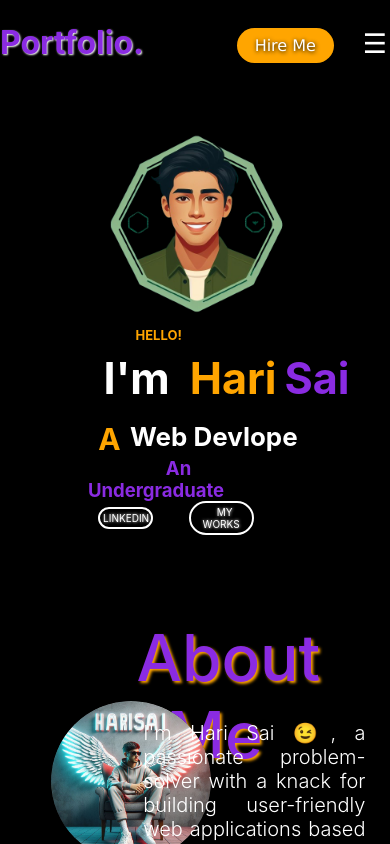
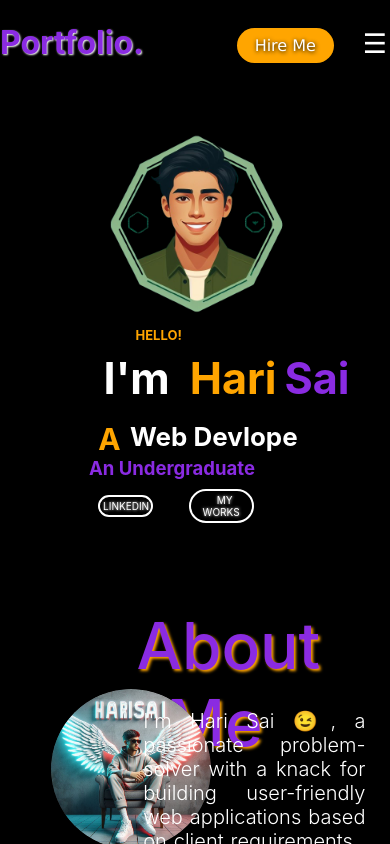
Before and after one commit to harisaigithub/My_portfolio, a React (Create React App) app: page / in a window 390 px wide. Shown: the top 844 px of the page. Built offline with nearby package versions, Linux system fonts and the light colour scheme.

Commit message:
updated on responsive for about me

```diff
--- a/src/components/HOOME/Home.css
+++ b/src/components/HOOME/Home.css
@@ -222,9 +222,10 @@ background: orange;
   }
   .hc2{
     font-size: 193%;
-    width: auto;
+    width: 120%;
     text-align: center;
     justify-self:center;
+    margin-left: 10px;
   }
 
   .text22 p{
@@ -253,7 +254,7 @@ background: orange;
     display: flex;
     align-items: center;
     justify-content: space-between;
-    margin: 0px;
+    margin-top:10px;
     margin-left:20%;
   }
   .hc3{
```
